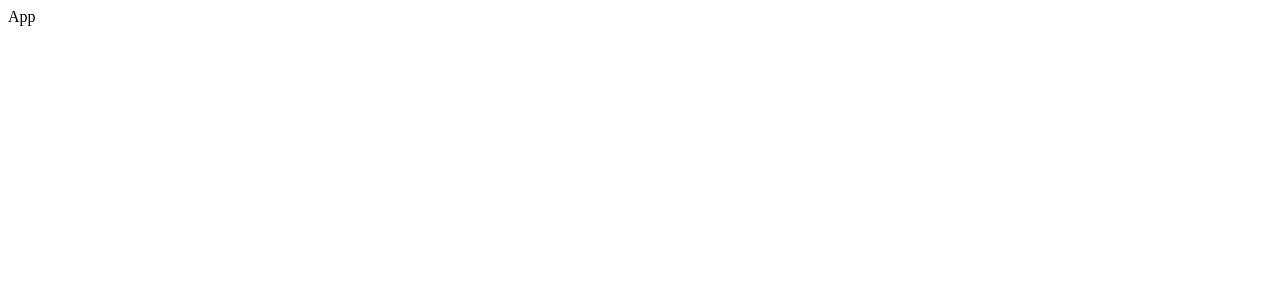
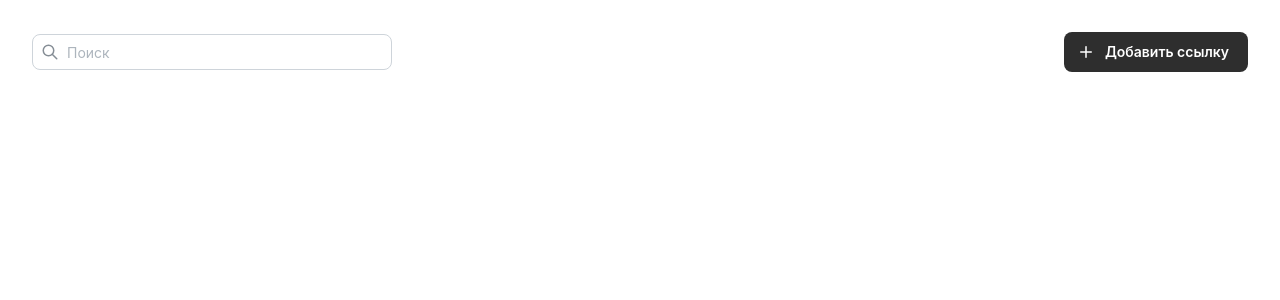
Before and after one commit to java-shyze/web-frontend, a React (Vite) app: page / in a window 1280 px wide. Shown: the top 300 px of the page. Built offline with nearby package versions, Linux system fonts and the light colour scheme.

Commit message:
feat: add header component

```diff
--- a/package.json
+++ b/package.json
@@ -10,6 +10,10 @@
     "preview": "vite preview"
   },
   "dependencies": {
+    "@mantine/core": "^8.3.9",
+    "@mantine/form": "^8.3.9",
+    "@mantine/hooks": "^8.3.9",
+    "@tabler/icons-react": "^3.35.0",
     "prettier-plugin-organize-imports": "^4.3.0",
     "react": "^19.2.0",
     "react-dom": "^19.2.0"
--- /dev/null
+++ b/src/App.module.css
@@ -0,0 +1,3 @@
+.container {
+  padding: 2rem;
+}
--- a/src/App.tsx
+++ b/src/App.tsx
@@ -1,5 +1,11 @@
 import type { FC } from 'react'
+import classes from './App.module.css'
+import { Header } from './components/Header'
 
 export const App: FC = () => {
-  return <>App</>
+  return (
+    <div className={classes.container}>
+      <Header />
+    </div>
+  )
 }
--- /dev/null
+++ b/src/components/Header.tsx
@@ -0,0 +1,24 @@
+import { Button, Flex, TextInput } from '@mantine/core'
+import { IconPlus, IconSearch } from '@tabler/icons-react'
+import type { FC } from 'react'
+
+export const Header: FC = () => {
+  return (
+    <Flex justify="space-between" align="center">
+      <TextInput
+        w={360}
+        radius={8}
+        leftSection={<IconSearch size={18} />}
+        placeholder="Поиск"
+      />
+      <Button
+        h={40}
+        radius={8}
+        color="dark"
+        leftSection={<IconPlus size={18} />}
+      >
+        Добавить ссылку
+      </Button>
+    </Flex>
+  )
+}
--- a/src/main.tsx
+++ b/src/main.tsx
@@ -1,9 +1,14 @@
-import { StrictMode } from 'react'
+import { createTheme, MantineProvider } from '@mantine/core'
+import '@mantine/core/styles.css'
 import { createRoot } from 'react-dom/client'
 import { App } from './App'
 
+const theme = createTheme({
+  primaryColor: 'dark',
+})
+
 createRoot(document.getElementById('root')!).render(
-  <StrictMode>
+  <MantineProvider theme={theme}>
     <App />
-  </StrictMode>,
+  </MantineProvider>,
 )
```
Also changed, not shown: 1 other file (tests, documents, lock files or other folders).
